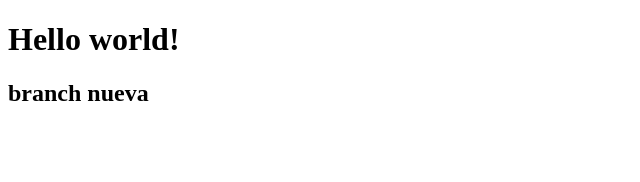
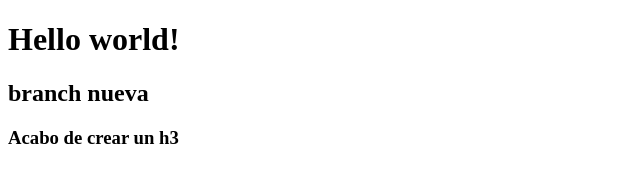
Before and after one commit to MathiBl/prueba_git, a plain HTML site: page index.html in a window 1280 px wide. Shown: the whole page, without its empty margins (0-640 px from the left). Drawn offline with Linux system fonts and the light colour scheme.

Commit message:
creating h3

```diff
--- a/index.html
+++ b/index.html
@@ -8,5 +8,6 @@
 <body>
     <h1>Hello world!</h1>
     <h2>branch nueva</h2>
+    <h3>Acabo de crear un h3</h3>
 </body>
 </html>
```
